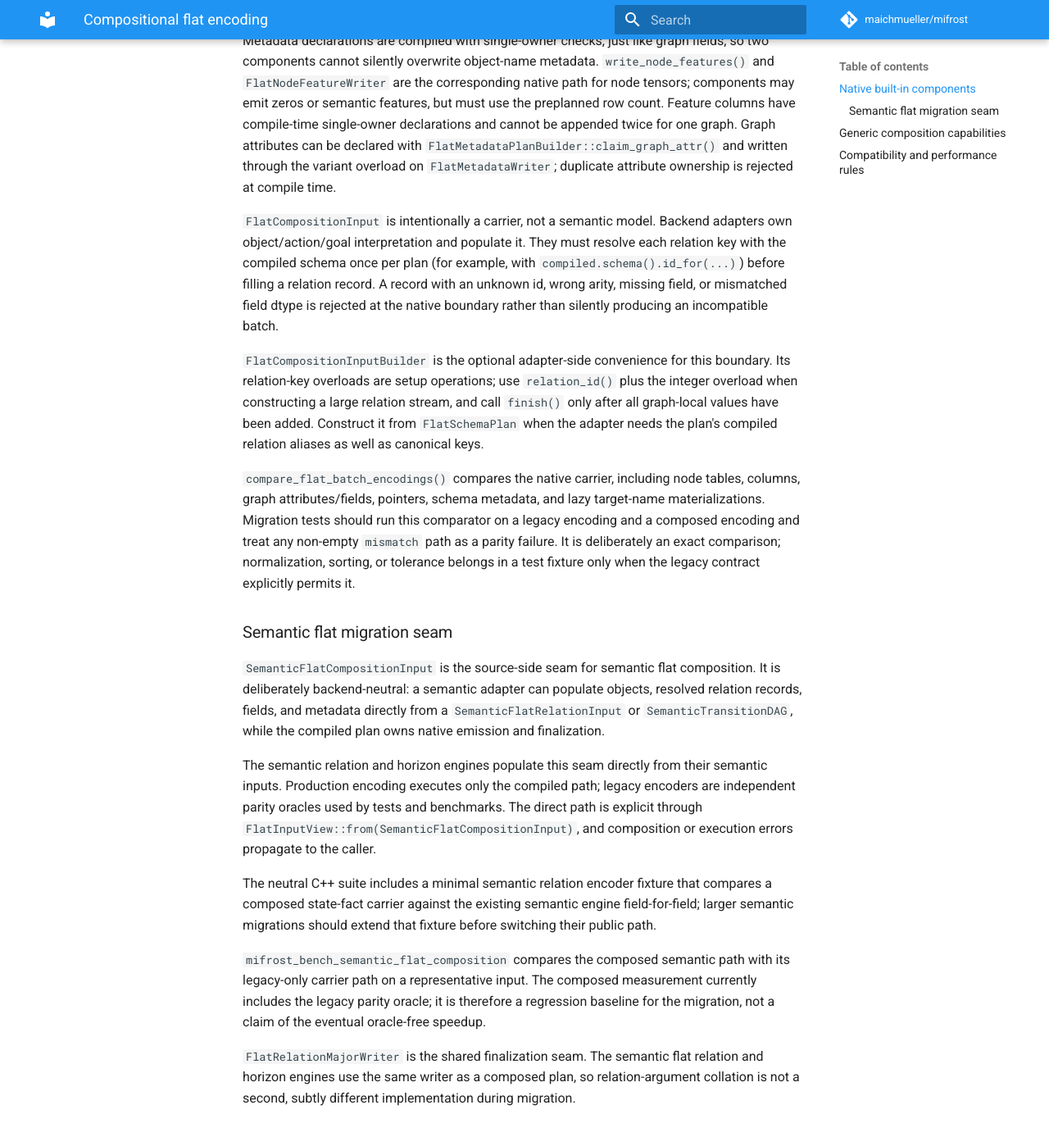
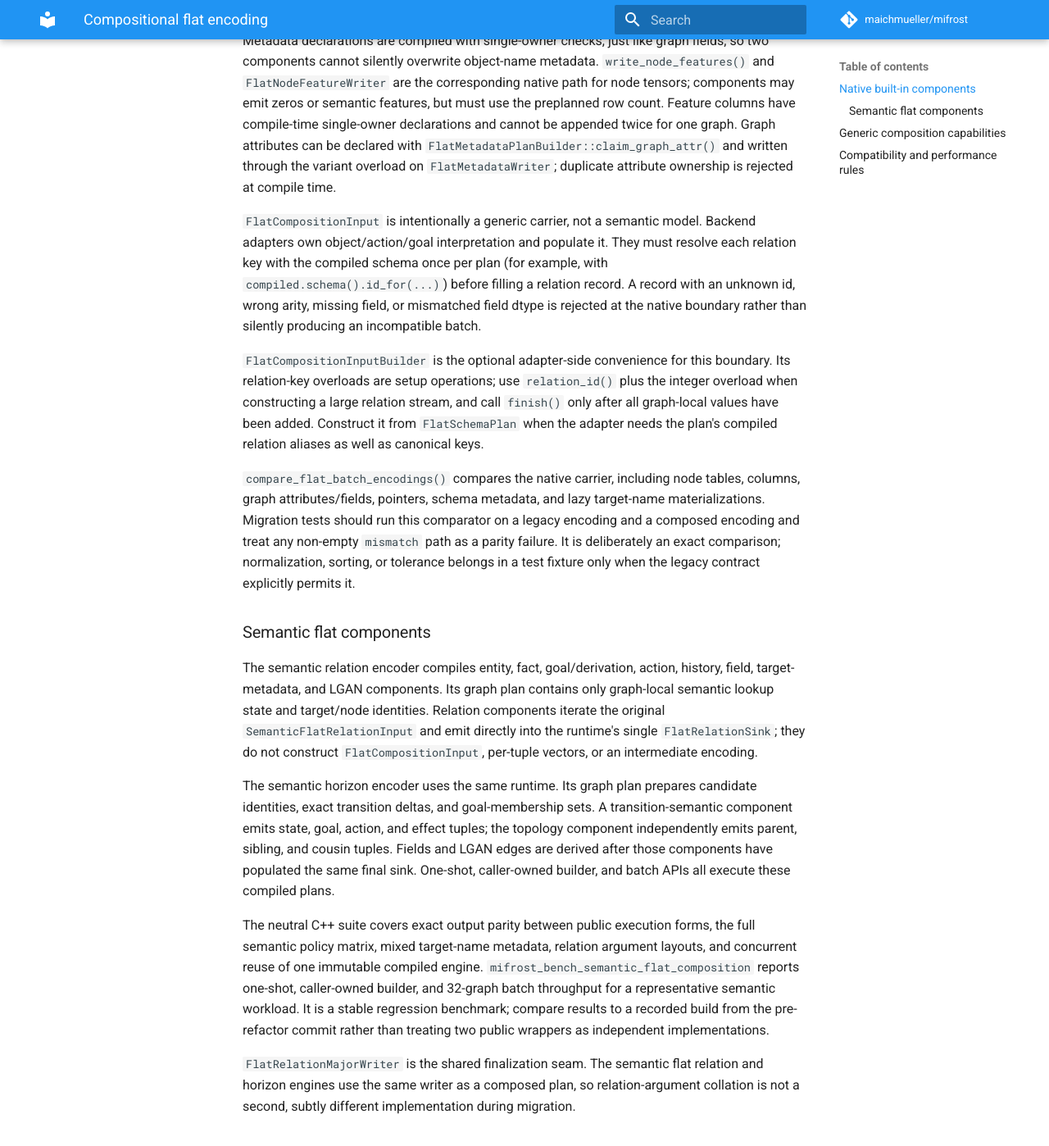
Before and after one commit to maichmueller/mifrost, an MkDocs documentation site: the page built from docs/flat-composition.md, in a window 1280 px wide and 1400 px high, scrolled down 1509 px. Shown: the whole window at 82% size. Built offline with MkDocs 1.6.1 and Material for MkDocs 9.7.7, drawn with Linux system fonts in a browser that asks for light colours; comment, search, counter and statistics services are not loaded; the version menu is left out; some of the changed text lies outside the part shown.

Commit message:
test: cover concurrent composition and refresh benchmarks

```diff
--- a/docs/flat-composition.md
+++ b/docs/flat-composition.md
@@ -72,7 +72,7 @@ Graph attributes can be declared with
 overload on `FlatMetadataWriter`; duplicate attribute ownership is rejected at
 compile time.
 
-`FlatCompositionInput` is intentionally a carrier, not a semantic model.
+`FlatCompositionInput` is intentionally a generic carrier, not a semantic model.
 Backend adapters own object/action/goal interpretation and populate it.  They
 must resolve each relation key with the compiled schema once per plan (for
 example, with `compiled.schema().id_for(...)`) before filling a relation
@@ -95,31 +95,31 @@ as a parity failure.  It is deliberately an exact comparison; normalization,
 sorting, or tolerance belongs in a test fixture only when the legacy contract
 explicitly permits it.
 
-### Semantic flat migration seam
+### Semantic flat components
 
-`SemanticFlatCompositionInput` is the source-side seam for semantic flat
-composition.  It is deliberately backend-neutral: a semantic adapter can
-populate objects, resolved relation records, fields, and metadata directly
-from a `SemanticFlatRelationInput` or `SemanticTransitionDAG`, while the
-compiled plan owns native emission and finalization.
+The semantic relation encoder compiles entity, fact, goal/derivation, action,
+history, field, target-metadata, and LGAN components. Its graph plan contains
+only graph-local semantic lookup state and target/node identities. Relation
+components iterate the original `SemanticFlatRelationInput` and emit directly
+into the runtime's single `FlatRelationSink`; they do not construct
+`FlatCompositionInput`, per-tuple vectors, or an intermediate encoding.
 
-The semantic relation and horizon engines populate this seam directly from
-their semantic inputs. Production encoding executes only the compiled path;
-legacy encoders are independent parity oracles used by tests and benchmarks.
-The direct path is explicit through
-`FlatInputView::from(SemanticFlatCompositionInput)`, and composition or
-execution errors propagate to the caller.
+The semantic horizon encoder uses the same runtime. Its graph plan prepares
+candidate identities, exact transition deltas, and goal-membership sets. A
+transition-semantic component emits state, goal, action, and effect tuples;
+the topology component independently emits parent, sibling, and cousin tuples.
+Fields and LGAN edges are derived after those components have populated the
+same final sink. One-shot, caller-owned builder, and batch APIs all execute
+these compiled plans.
 
-The neutral C++ suite includes a minimal semantic relation encoder fixture that
-compares a composed state-fact carrier against the existing semantic engine
-field-for-field; larger semantic migrations should extend that fixture before
-switching their public path.
-
-`mifrost_bench_semantic_flat_composition` compares the composed semantic path
-with its legacy-only carrier path on a representative input. The composed
-measurement currently includes the legacy parity oracle; it is therefore a
-regression baseline for the migration, not a claim of the eventual oracle-free
-speedup.
+The neutral C++ suite covers exact output parity between public execution
+forms, the full semantic policy matrix, mixed target-name metadata, relation
+argument layouts, and concurrent reuse of one immutable compiled engine.
+`mifrost_bench_semantic_flat_composition` reports one-shot, caller-owned builder,
+and 32-graph batch throughput for a representative semantic workload. It is a
+stable regression benchmark; compare results to a recorded build from the
+pre-refactor commit rather than treating two public wrappers as independent
+implementations.
 
 `FlatRelationMajorWriter` is the shared finalization seam.  The semantic flat
 relation and horizon engines use the same writer as a composed plan, so
@@ -143,8 +143,8 @@ downstream repository.
   immutable (graph-local state belongs in the graph context), and do not append
   already-materialized `BatchEncoding` values to compose components.
 - Keep relation ordering, tuple arity, node identity, and graph-field ownership
-  deterministic.  Existing backend-specific encoders remain unchanged until a
-  component migration has an exact carrier comparator.
+  deterministic. Backend adapters should translate to semantic inputs once;
+  they must not rebuild relation carriers or append materialized encodings.
 - Set `FlatCompositionConfig::relation_args_node_type` when the composed plan
   uses a node table other than `entity`; relation argument fields then receive
   the correct graph offset source.
```
Also changed, not shown: 3 other files.
